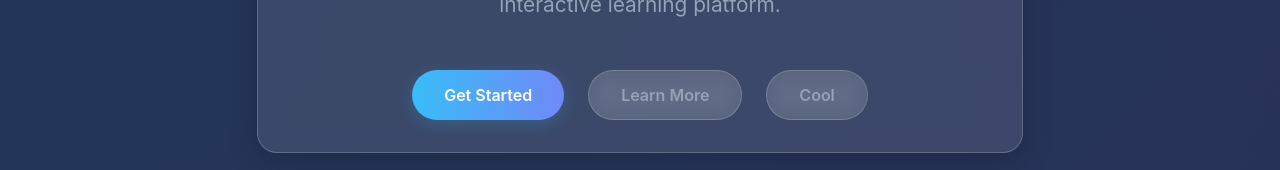
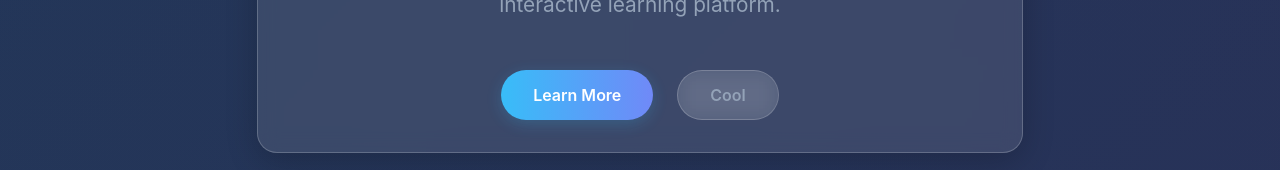
Before and after one commit to TheJaberi/AUBH-hackathon-2, a React (Vite) app in the folder app/: page / in a window 1280 px wide. Shown: the part 352-522 px from the top of the page. Built offline with nearby package versions, Linux system fonts and the light colour scheme.

Commit message:
button link

```diff
--- a/app/src/pages/Home/Home.tsx
+++ b/app/src/pages/Home/Home.tsx
@@ -54,10 +54,7 @@ const Home: React.FC = () => {
           </p>
 
           <div className="home-button-group">
-            <button className="home-btn home-btn-primary">
-              Get Started
-            </button>
-            <button className={`home-btn home-btn-secondary ${!isDark ? 'light' : ''}`}>
+            <button className="home-btn home-btn-primary" onClick={() => navigate('/learning/privacy')}>
               Learn More
             </button>
             <button
```
